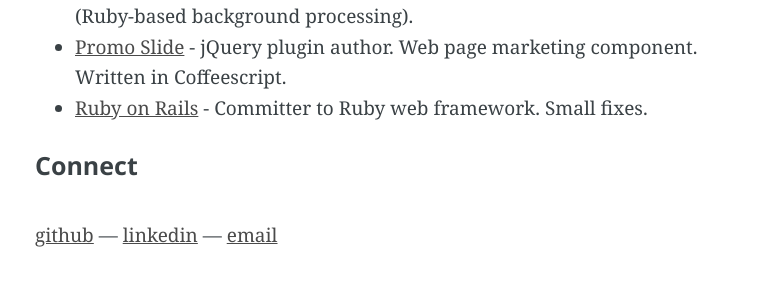
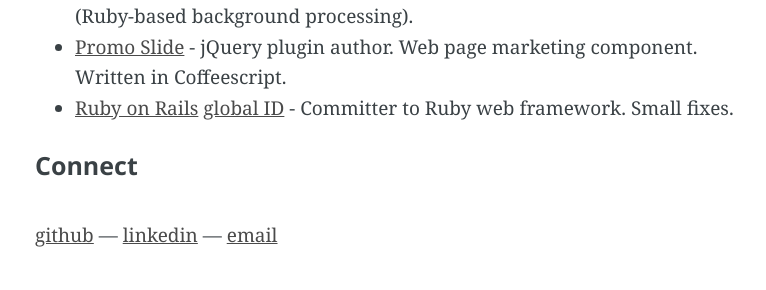
Before and after one commit to andyatkinson/blog, a Jekyll site: the page built from about/index.md, in a window 1280 px wide. Shown: the part 1628-1918 px from the top of the page, without its empty margins (255-1021 px from the left). Built offline with Jekyll 4.4.1, drawn with Linux system fonts in a browser that asks for light colours; Markdown is read by kramdown in place of the engine named in the settings.

Commit message:
Small OSS contribution

```diff
--- a/about/index.md
+++ b/about/index.md
@@ -37,7 +37,7 @@
  * [Core NLP gem](https://github.com/lengio/corenlp) - Gem author. Developed at Lengio. Light Ruby interface to Stanford's Java-based CoreNLP tool.
  * [Delayed Job Web gem](https://github.com/ejschmitt/delayed_job_web) - Gem maintainer. Web interface to delayed job (Ruby-based background processing).
  * [Promo Slide](https://github.com/andyatkinson/promoSlide) - jQuery plugin author. Web page marketing component. Written in Coffeescript.
- * [Ruby on Rails](http://contributors.rubyonrails.org/contributors/andy-atkinson/commits) - Committer to Ruby web framework. Small fixes.
+ * [Ruby on Rails](http://contributors.rubyonrails.org/contributors/andy-atkinson/commits) [global ID](https://github.com/rails/activemodel-globalid/commits?author=andyatkinson) - Committer to Ruby web framework. Small fixes.
 
 ##### Connect
 
```
